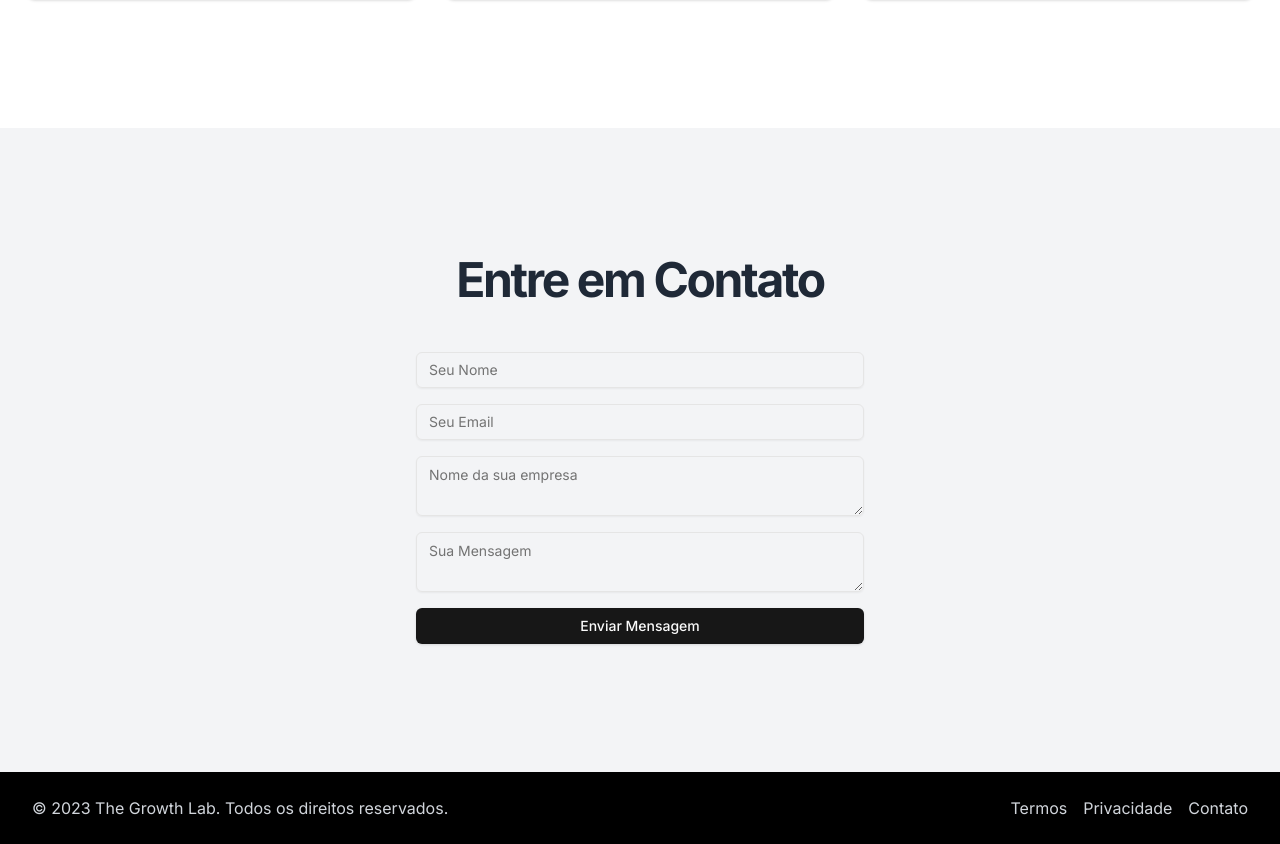
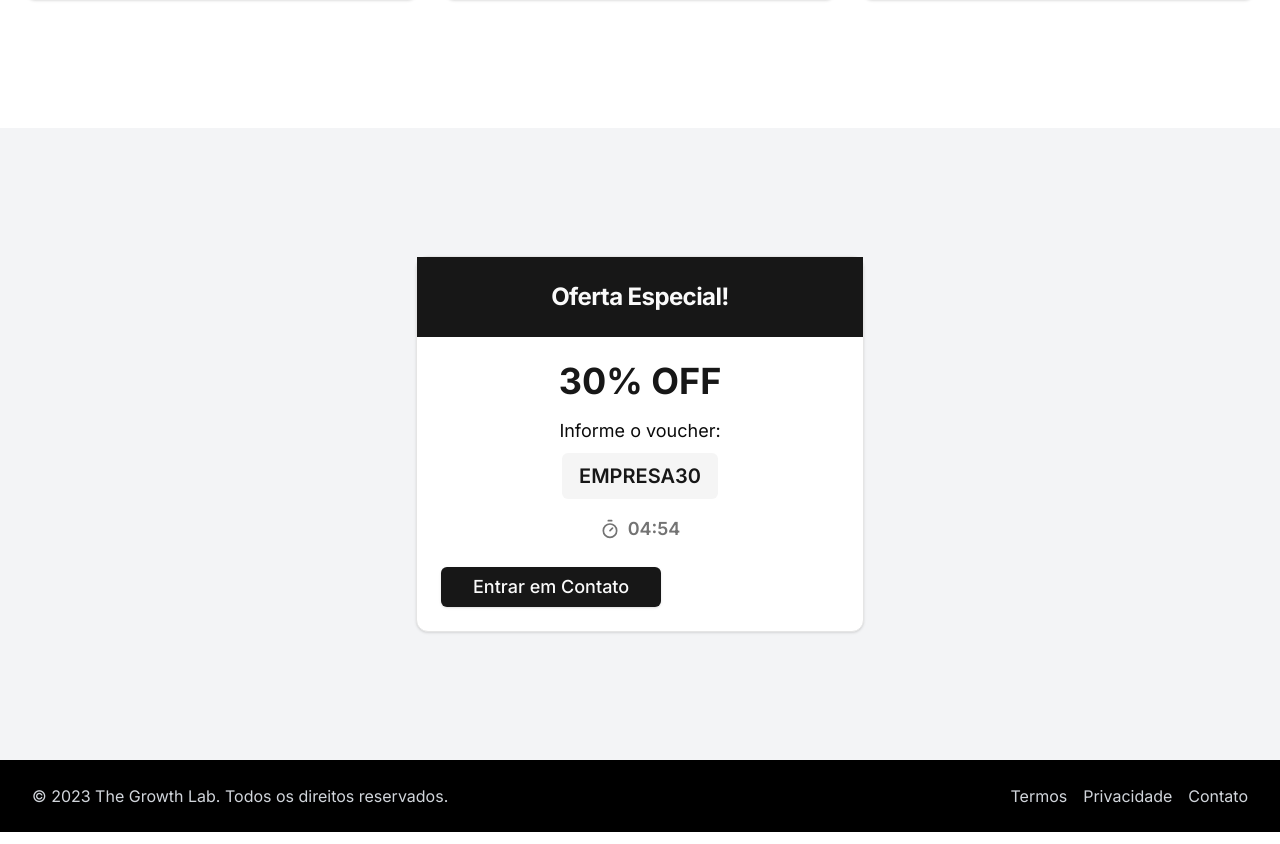
Before and after one commit to alexandre2120/thegrowthlab, a Next.js app: page / in a window 1280 px wide. Shown: the part 3162-4006 px from the top of the page. Built offline with nearby package versions, Linux system fonts and the light colour scheme.

Commit message:
new site

```diff
--- a/app/page.tsx
+++ b/app/page.tsx
@@ -4,6 +4,7 @@ import Process from '@/components/Process'
 import Portfolio from '@/components/Portfolio'
 import Testimonials from '@/components/Testimonials'
 import Contact from '@/components/Contact'
+import PromoComponent from '@/components/Promo'
 
 export default function Home() {
   return (
@@ -13,7 +14,8 @@ export default function Home() {
       <Process />
       <Portfolio />
       <Testimonials />
-      <Contact />
+      <PromoComponent/>
+      {/* <Contact /> */}
     </div>
   )
 }
--- a/components/Header.tsx
+++ b/components/Header.tsx
@@ -28,7 +28,7 @@ export default function Header() {
           </nav>
           <div className="flex items-center">
             <Button asChild>
-              <Link href="#contact">Contate-nos</Link>
+              <Link href="https://api.whatsapp.com/send/?phone=351935602668&text=Ol%C3%A1%21+Gostaria+de+saber+mais+sobre+seus+servi%C3%A7os.&type=phone_number&app_absent=0">Contate-nos</Link>
             </Button>
           </div>
         </div>
--- a/components/Hero.tsx
+++ b/components/Hero.tsx
@@ -19,7 +19,7 @@ export default function Hero() {
           <Image src={MacImage} width={500} height={500} alt="Macbook"/>
           <div className="space-x-4">
             <Button asChild>
-              <Link href="#contact">Comece Agora</Link>
+              <Link href="https://api.whatsapp.com/send/?phone=351935602668&text=Ol%C3%A1%21+Gostaria+de+saber+mais+sobre+seus+servi%C3%A7os.&type=phone_number&app_absent=0">Comece Agora</Link>
             </Button>
             <Button variant="outline" asChild>
               <Link href="#services">Saiba Mais</Link>
--- /dev/null
+++ b/components/Promo.tsx
@@ -0,0 +1,59 @@
+'use client'
+
+import { useState, useEffect } from 'react'
+import { Button } from "@/components/ui/button"
+import { Card, CardContent, CardFooter, CardHeader, CardTitle } from "@/components/ui/card"
+import { Badge } from "@/components/ui/badge"
+import { Timer, Percent } from 'lucide-react'
+import Link from 'next/link'
+
+export default function PromoComponent() {
+    const [timeLeft, setTimeLeft] = useState(5 * 60) // 5 minutes in seconds
+
+    useEffect(() => {
+        if (timeLeft <= 0) return
+
+        const timer = setInterval(() => {
+            setTimeLeft(prevTime => prevTime - 1)
+        }, 1000)
+
+        return () => clearInterval(timer)
+    }, [timeLeft])
+
+    const formatTime = (seconds: number) => {
+        const minutes = Math.floor(seconds / 60)
+        const remainingSeconds = seconds % 60
+        return `${minutes.toString().padStart(2, '0')}:${remainingSeconds.toString().padStart(2, '0')}`
+    }
+
+    return (
+        <section id="contact" className="w-full py-12 md:py-24 lg:py-32 bg-gray-100 dark:bg-gray-800">
+            <Card className="w-full max-w-md mx-auto">
+                <CardHeader className="bg-primary text-primary-foreground">
+                    <CardTitle className="text-2xl font-bold text-center">Oferta Especial!</CardTitle>
+                </CardHeader>
+                <CardContent className="p-6 space-y-4">
+                    <div className="flex items-center justify-center space-x-2">
+
+                        <span className="text-4xl font-bold text-primary">30% OFF</span>
+                    </div>
+                    <div className="text-center">
+                        <p className="text-lg">Informe o voucher:</p>
+                        <Badge variant="secondary" className="text-xl px-4 py-2 mt-2">EMPRESA30</Badge>
+                    </div>
+                    <div className="flex items-center justify-center space-x-2 text-muted-foreground">
+                        <Timer className="w-5 h-5" />
+                        <span className="text-lg font-semibold">{formatTime(timeLeft)}</span>
+                    </div>
+                </CardContent>
+                <CardFooter>
+                    <Link href="https://api.whatsapp.com/send/?phone=351935602668&text=Ol%C3%A1%21+Gostaria+de+saber+mais+sobre+seus+servi%C3%A7os.&type=phone_number&app_absent=0">
+                        <Button className="w-full text-lg" size="lg">
+                            Entrar em Contato
+                        </Button>
+                    </Link>
+                </CardFooter>
+            </Card>
+        </section>
+    )
+}
--- /dev/null
+++ b/components/ui/badge.tsx
@@ -0,0 +1,36 @@
+import * as React from "react"
+import { cva, type VariantProps } from "class-variance-authority"
+
+import { cn } from "@/lib/utils"
+
+const badgeVariants = cva(
+  "inline-flex items-center rounded-md border px-2.5 py-0.5 text-xs font-semibold transition-colors focus:outline-none focus:ring-2 focus:ring-ring focus:ring-offset-2",
+  {
+    variants: {
+      variant: {
+        default:
+          "border-transparent bg-primary text-primary-foreground shadow hover:bg-primary/80",
+        secondary:
+          "border-transparent bg-secondary text-secondary-foreground hover:bg-secondary/80",
+        destructive:
+          "border-transparent bg-destructive text-destructive-foreground shadow hover:bg-destructive/80",
+        outline: "text-foreground",
+      },
+    },
+    defaultVariants: {
+      variant: "default",
+    },
+  }
+)
+
+export interface BadgeProps
+  extends React.HTMLAttributes<HTMLDivElement>,
+    VariantProps<typeof badgeVariants> {}
+
+function Badge({ className, variant, ...props }: BadgeProps) {
+  return (
+    <div className={cn(badgeVariants({ variant }), className)} {...props} />
+  )
+}
+
+export { Badge, badgeVariants }
```
